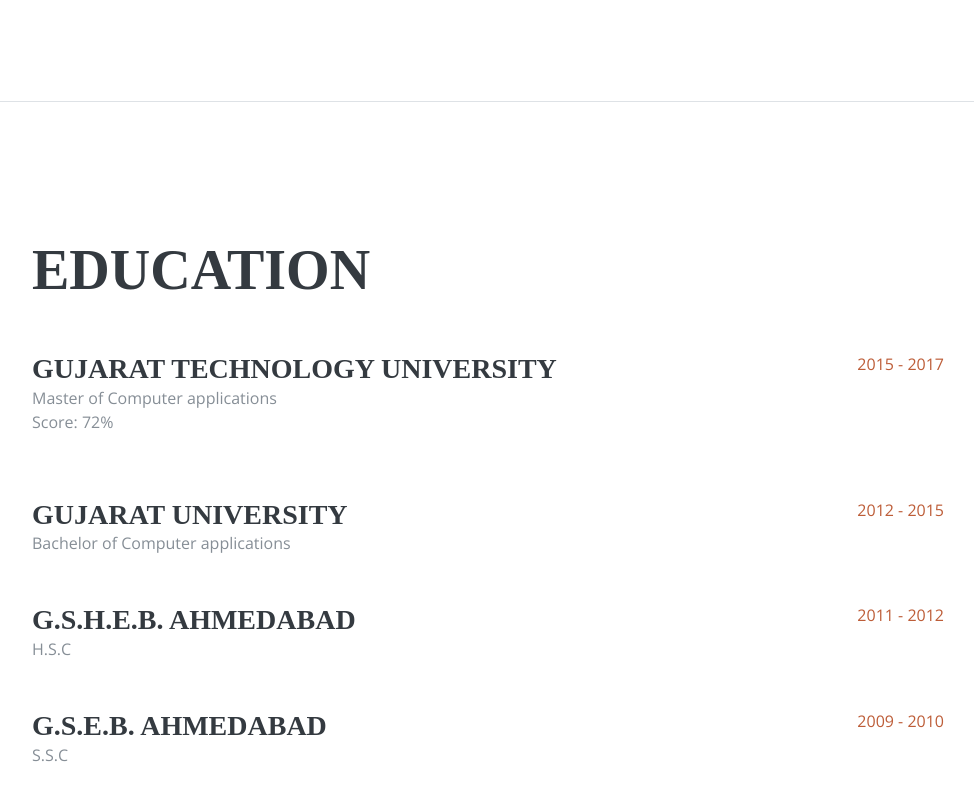
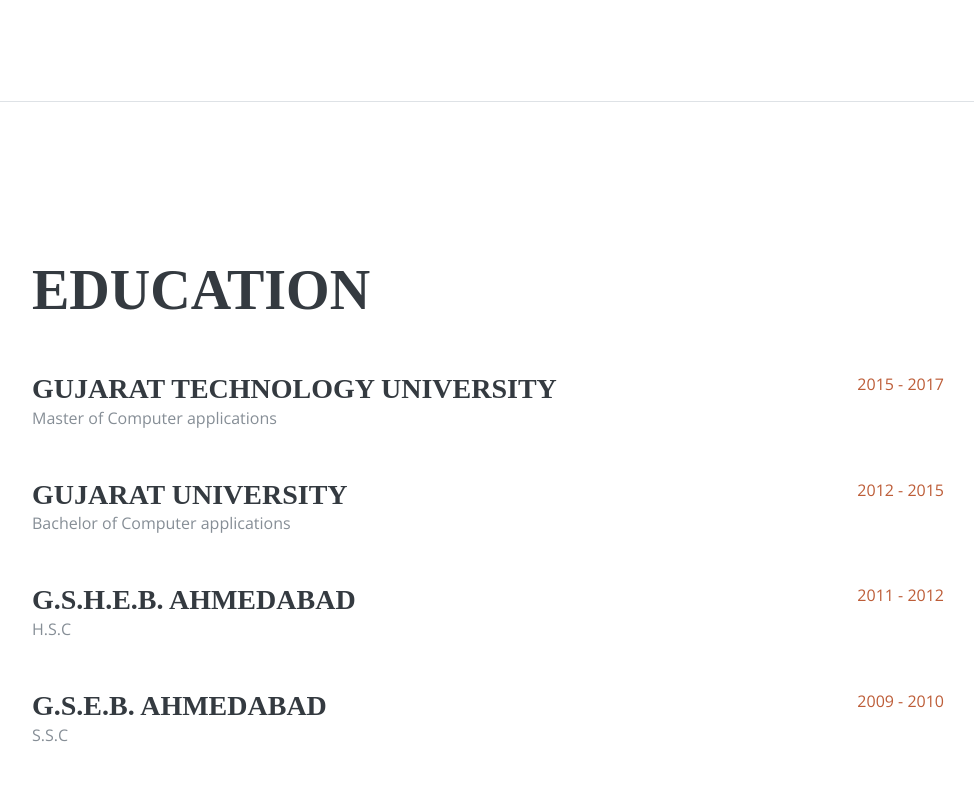
Before and after one commit to shivam-vr-mishra/portfolio, a plain HTML site: page index.html in a window 1280 px wide. Shown: the part 3659-4459 px from the top of the page, without its empty margins (288-1262 px from the left). Drawn offline with nearby package versions, Linux system fonts and the light colour scheme; a web font is replaced by a local one.

Commit message:
score changes new

```diff
--- a/index.html
+++ b/index.html
@@ -296,7 +296,6 @@
                <div class="resume-content mr-auto">
                   <h3 class="mb-0">Gujarat Technology University</h3>
                   <div>Master of Computer applications</div>
-                  <p>Score: 72%</p>
                </div>
                <div class="resume-date text-md-right">
                   <span class="text-primary">2015 - 2017</span>
```
